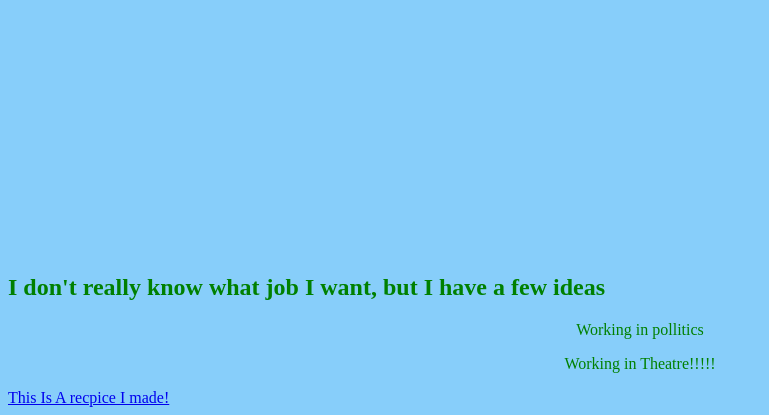
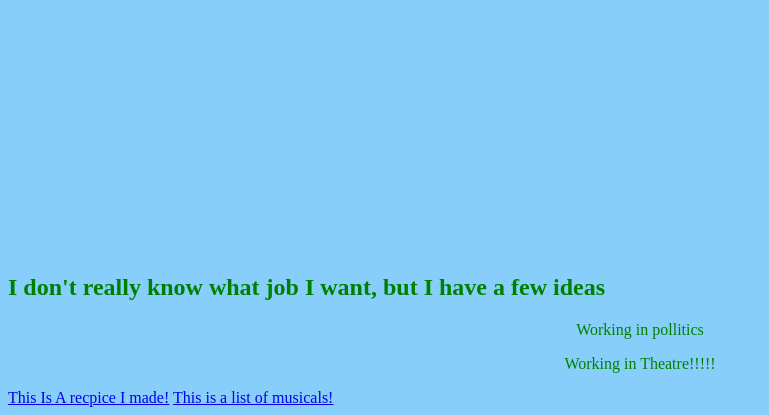
Before and after one commit to EliseValentine17/WebDevlopment, a website: page classfile.html in a window 1280 px wide. Shown: the part 1050-1465 px from the top of the page, without its empty margins (0-769 px from the left). Drawn offline with Linux system fonts and the light colour scheme.

```diff
--- a/classfile.html
+++ b/classfile.html
@@ -23,6 +23,7 @@
     <p class="job">Working in pollitics</p>
     <p class="job"> Working in Theatre!!!!!</p>
   <a href="https://elisevalentine17.github.io/WebDevlopment/Recpice/Recipie.html">This Is A recpice I made!</a>
+ <a href="https://elisevalentine17.github.io/WebDevlopment/grid/index.html">This is a list of musicals!</a>
 </body>
 <style>
   p{
```
